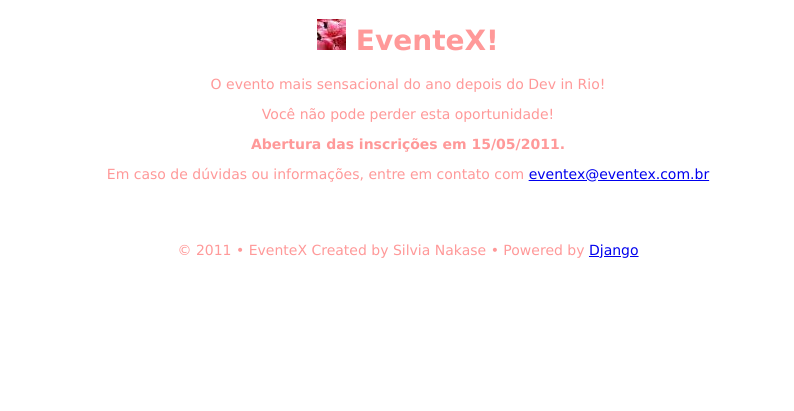
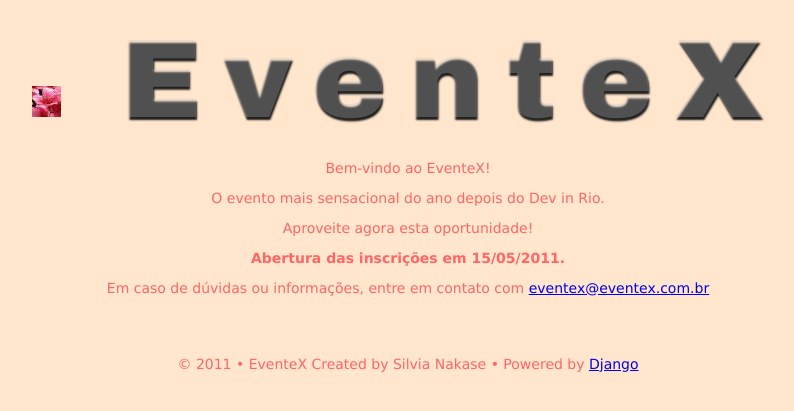
Before and after one commit to nakase/eventex, a Django app: page / in a window 1280 px wide. Shown: the top 411 px of the page, without its empty margins (232-1026 px from the left). Run offline with Django 3.2, Linux system fonts and the light colour scheme; parts of the project's set-up code (start-up, migrations or seed data) failed here and were passed over.

Commit message:
All you base are belong to us.

```diff
--- a/static/eventex.css
+++ b/static/eventex.css
@@ -3,6 +3,16 @@
 	font-size: 14px;
 	text-align: center;
 /* 	background: url("{{ STATIC_URL }}sakura.png"); */
+    background: #FFE6CC;
 /* 	color: #6f6f6f; */
-    color: #FF9999;
+    color: #FF6666;
 }
+
+#main_titulo {
+  font-family: "Comfortaa","Arial Black";
+  font-size:4em;
+  font-weight: bold;
+  letter-spacing: 0.2em;
+  text-shadow: 1px 3px 2px rgb(30,30,30);
+  color: rgba(200,200,200,0.3);
+}
--- a/templates/index.html
+++ b/templates/index.html
@@ -1,4 +1,5 @@
 <!DOCTYPE html>
+<META NAME="author" CONTENT="Silvia Nakase"/>
 <html lang="pt-br">
 <head>
     <meta http-equiv="Content-Type" content="text/html; charset=utf-8">
@@ -8,12 +9,14 @@
 
 </head>
 <body>
-    <h1><img src="{{ STATIC_URL }}sakura.png" /> EventeX!</h1>
+    <h1><img src="{{ STATIC_URL }}sakura.png" /><span id="main_titulo">  EventeX</span></h1>
+
     <p></p>
-    <p>O evento mais sensacional do ano depois do Dev in Rio!</p>
-    <p>Você não pode perder esta oportunidade!</p>
-    <p><b>Abertura das inscrições em 15/05/2011.</b></p>
-    <p>Em caso de dúvidas ou informações, entre em contato com <span class="email"> <a href="mailto:eventex@eventex.com.br">eventex@eventex.com.br</a>
+    <p> Bem-vindo ao EventeX! <p>
+    <p>O evento mais sensacional do ano depois do Dev in Rio.</p>
+    <p>Aproveite agora esta oportunidade!</p>
+    <p><span id="inscr"> <b>Abertura das inscrições em 15/05/2011.</b></span></p>
+    <p>Em caso de dúvidas ou informações, entre em contato com <span id="email"> <a href="mailto:eventex@eventex.com.br">eventex@eventex.com.br</a>
             </span></p>
     <br />
     <br />
```
Also changed, not shown: core/static/eventex.css (+37 -1 lines), 3 other files.
